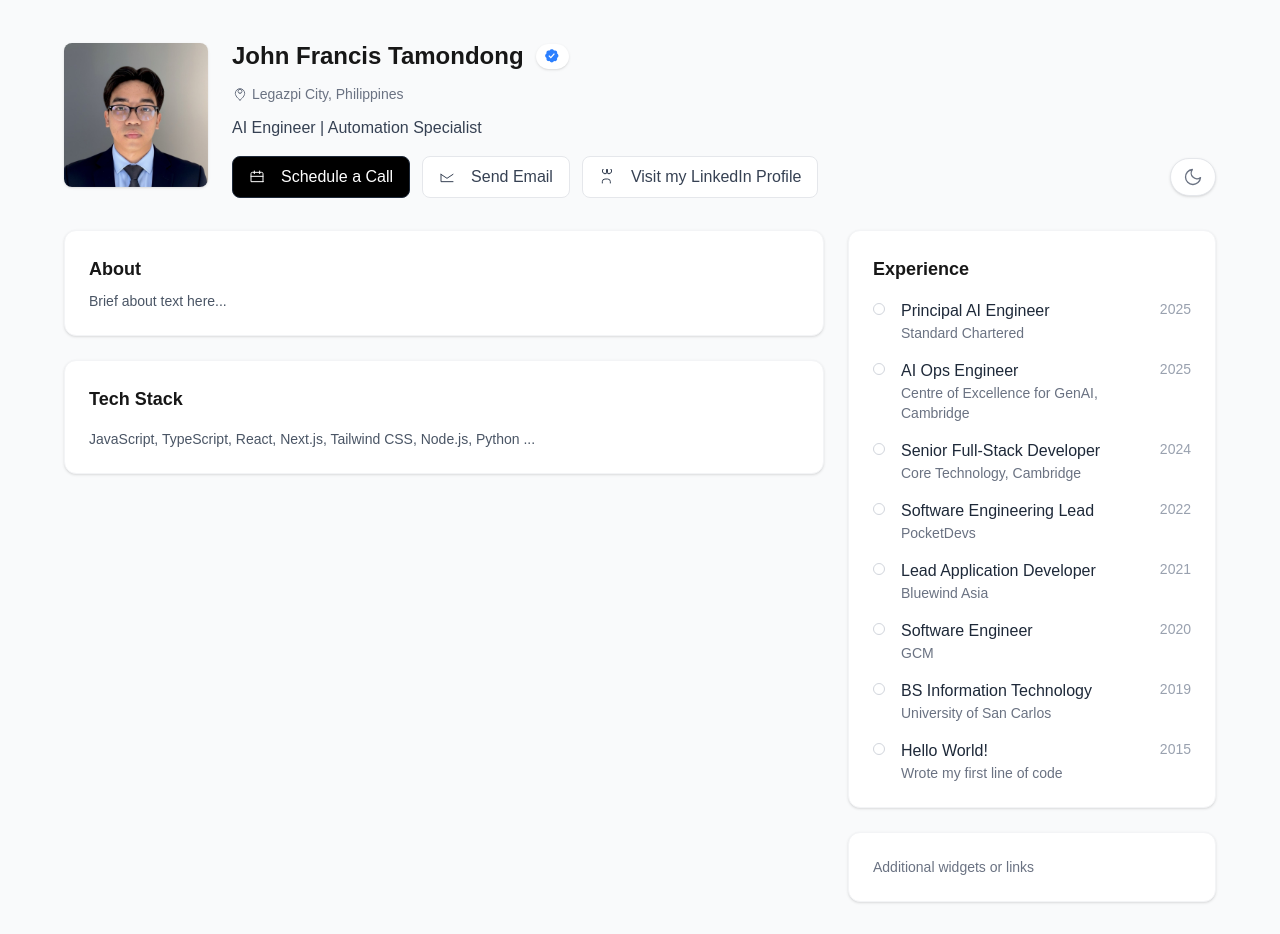
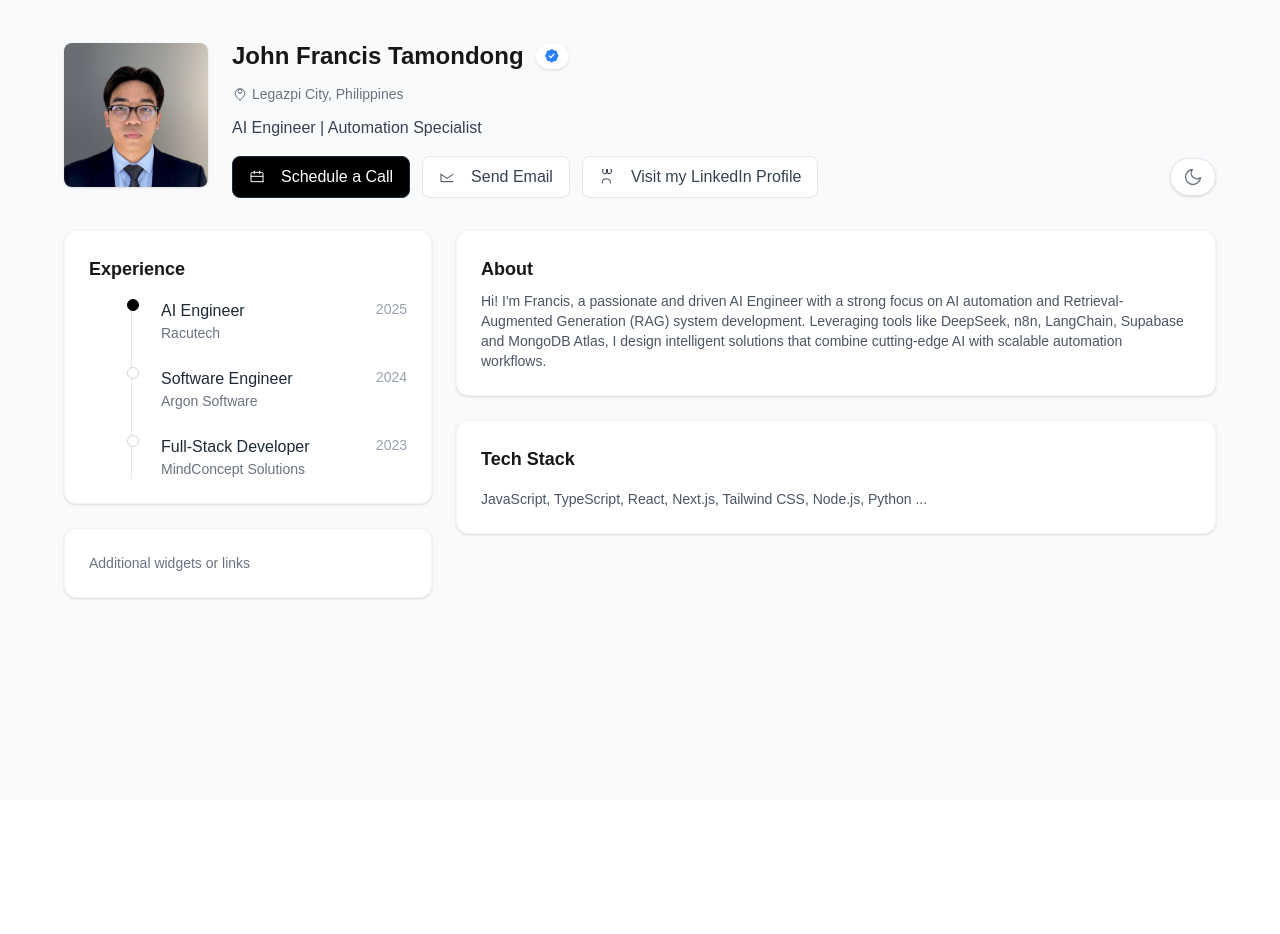
Before and after one commit to fraanciisq/next-port, a Next.js app: page / in a window 1280 px wide. After the commit the page ends 800 px from the top, so only its background shows below. Built offline with nearby package versions, Linux system fonts and the light colour scheme.

Commit message:
feature/experience

```diff
--- a/pages/components/ExperienceList.tsx
+++ b/pages/components/ExperienceList.tsx
@@ -3,14 +3,32 @@ import React from "react";
 
 export type Experience = { title: string; org: string; year: string };
 
-export const ExperienceList: React.FC<{ items: Experience[] }> = ({ items }) => {
+type Props = { items: Experience[] };
+
+export const ExperienceList: React.FC<Props> = ({ items }) => {
   return (
-    <div className="space-y-4">
+    <div className="relative pl-8">
+      {/* vertical line */}
+      <span className="absolute left-10.5 top-0 bottom-0 w-px bg-gray-200" aria-hidden="true" />
+
+      <div className="space-y-6">
         {items.map((exp, idx) => (
           <div key={idx} className="flex items-start gap-4">
-          <div className="flex-shrink-0 mt-1">
-            <div className="w-3 h-3 rounded-full border border-gray-300 bg-white" />
+            {/* left column: dot aligned with the vertical line */}
+            <div className="w-6 flex flex-col items-center">
+              {/* dot - latest (idx === 0) is filled black, others are white with border */}
+              <span
+                className={
+                  "relative z-10 flex items-center justify-center w-3 h-3 rounded-full " +
+                  (idx === 0
+                    ? "bg-black border border-black"
+                    : "bg-white border border-gray-300")
+                }
+                aria-hidden="true"
+              />
             </div>
+
+            {/* content */}
             <div className="flex-1">
               <div className="flex justify-between items-start gap-2">
                 <div>
@@ -23,5 +41,6 @@ export const ExperienceList: React.FC<{ items: Experience[] }> = ({ items }) =>
           </div>
         ))}
       </div>
+    </div>
   );
 };
--- a/pages/index.tsx
+++ b/pages/index.tsx
@@ -6,39 +6,26 @@ import { Card } from "./components/Card";
 import { ExperienceList, Experience } from "./components/ExperienceList";
 
 const experiences: Experience[] = [
-  { title: "Principal AI Engineer", org: "Standard Chartered", year: "2025" },
-  { title: "AI Ops Engineer", org: "Centre of Excellence for GenAI, Cambridge", year: "2025" },
-  { title: "Senior Full-Stack Developer", org: "Core Technology, Cambridge", year: "2024" },
-  { title: "Software Engineering Lead", org: "PocketDevs", year: "2022" },
-  { title: "Lead Application Developer", org: "Bluewind Asia", year: "2021" },
-  { title: "Software Engineer", org: "GCM", year: "2020" },
-  { title: "BS Information Technology", org: "University of San Carlos", year: "2019" },
-  { title: "Hello World!", org: "Wrote my first line of code", year: "2015" },
+  { title: "AI Engineer", org: "Racutech", year: "2025" },
+  { title: "Software Engineer", org: "Argon Software", year: "2024" },
+  { title: "Full-Stack Developer", org: "MindConcept Solutions", year: "2023" },
+
 ];
 
 const Home: NextPage = () => {
   return (
     <div className="min-h-screen bg-gray-50 p-8">
       <div className="max-w-6xl mx-auto">
-        <ProfileHeader name="John Francis Tamondong" location="Legazpi City, Philippines" title="AI Engineer | Automation Specialist" avatarSrc="/avatar.jpg" />
+        <ProfileHeader
+          name="John Francis Tamondong"
+          location="Legazpi City, Philippines"
+          title="AI Engineer | Automation Specialist"
+          avatarSrc="/avatar.jpg"
+        />
 
         <div className="mt-8 grid grid-cols-1 lg:grid-cols-3 gap-6">
-          <div className="lg:col-span-2 space-y-6">
-            <Card>
-              <h2 className="text-lg font-semibold mb-2">About</h2>
-              <p className="text-sm text-gray-600">
-                {/* Replace with real about text */}
-                Brief about text here...
-              </p>
-            </Card>
-
-            <Card>
-              <h2 className="text-lg font-semibold mb-4">Tech Stack</h2>
-              <div className="text-sm text-gray-600">JavaScript, TypeScript, React, Next.js, Tailwind CSS, Node.js, Python ...</div>
-            </Card>
-          </div>
-
-          <div className="space-y-6">
+          {/* LEFT column on lg (Experience) */}
+          <div className="order-2 lg:order-1 lg:col-span-1 space-y-6">
             <Card>
               <h2 className="text-lg font-semibold mb-4">Experience</h2>
               <ExperienceList items={experiences} />
@@ -48,6 +35,23 @@ const Home: NextPage = () => {
               <div className="text-sm text-gray-500">Additional widgets or links</div>
             </Card>
           </div>
+
+          {/* RIGHT column on lg (Main content) */}
+          <div className="order-1 lg:order-2 lg:col-span-2 space-y-6">
+            <Card>
+              <h2 className="text-lg font-semibold mb-2">About</h2>
+              <p className="text-sm text-gray-600">
+                Hi! I'm Francis, a passionate and driven AI Engineer with a strong focus on AI automation and Retrieval-Augmented Generation (RAG) system development. Leveraging tools like DeepSeek, n8n, LangChain, Supabase and MongoDB Atlas, I design intelligent solutions that combine cutting-edge AI with scalable automation workflows.
+              </p>
+            </Card>
+
+            <Card>
+              <h2 className="text-lg font-semibold mb-4">Tech Stack</h2>
+              <div className="text-sm text-gray-600">
+                JavaScript, TypeScript, React, Next.js, Tailwind CSS, Node.js, Python ...
+              </div>
+            </Card>
+          </div>
         </div>
       </div>
     </div>
```
Lines whose indentation alone changed are shown as unchanged.
